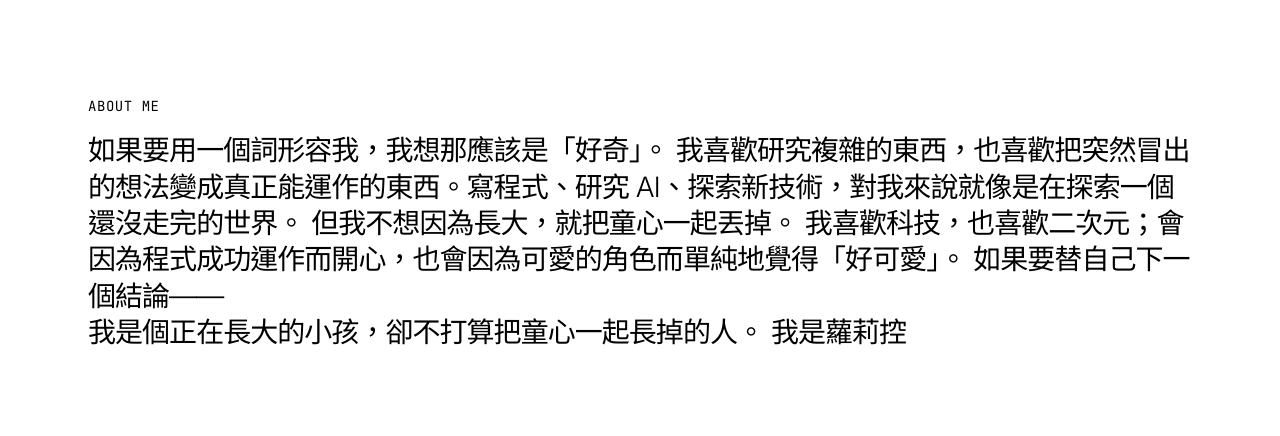
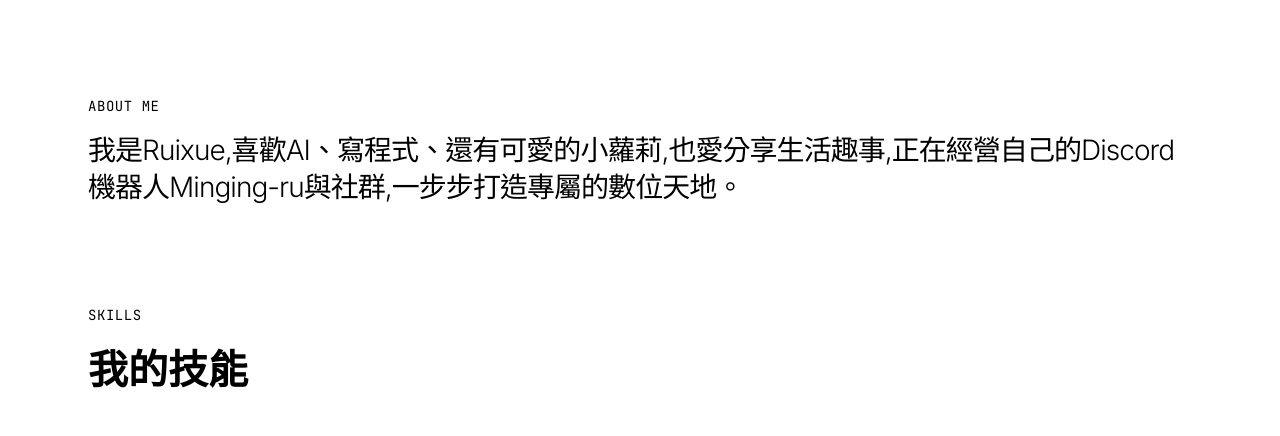
Before and after one commit to Ruixue9626/Ruixue, a plain HTML site: page index.html in a window 1280 px wide. Shown: the part 960-1396 px from the top of the page. Drawn offline with Linux system fonts and the light colour scheme.

Commit message:
Update index.html

```diff
--- a/index.html
+++ b/index.html
@@ -573,14 +573,7 @@
                 <br>
                 <span class="section-label">About Me</span>
                 <div class="about-text">
-                    如果要用一個詞形容我，我想那應該是「好奇」。
-我喜歡研究複雜的東西，也喜歡把突然冒出的想法變成真正能運作的東西。寫程式、研究 AI、探索新技術，對我來說就像是在探索一個還沒走完的世界。
-但我不想因為長大，就把童心一起丟掉。
-我喜歡科技，也喜歡二次元；會因為程式成功運作而開心，也會因為可愛的角色而單純地覺得「好可愛」。
-如果要替自己下一個結論——
-<br>
-我是個正在長大的小孩，卻不打算把童心一起長掉的人。
-我是蘿莉控
+                         我是Ruixue,喜歡AI、寫程式、還有可愛的小蘿莉,也愛分享生活趣事,正在經營自己的Discord機器人Minging-ru與社群,一步步打造專屬的數位天地。
                 </div>
             </div>
 
```
